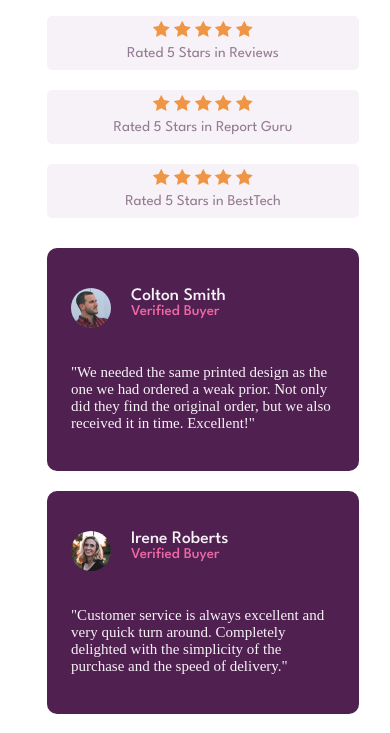
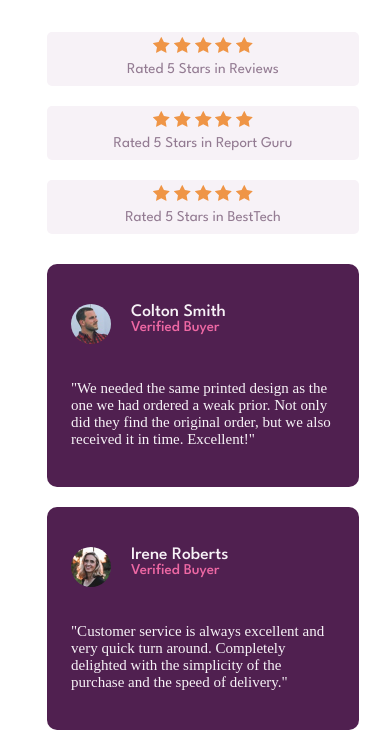
Before and after one commit to Dondera23/social-proof, a plain HTML site: page index.html in a window 390 px wide. Shown: the part 168-901 px from the top of the page. Drawn offline with Linux system fonts and the light colour scheme.

Commit message:
Update style.css

```diff
--- a/style.css
+++ b/style.css
@@ -213,7 +213,7 @@
         flex-direction: column;
         width: 80%;
         margin: 0 auto;
-/*         padding: 2rem; */
+        padding: 1rem 0 0 0;
         gap: 30px;
         justify-content: center;
 
```
